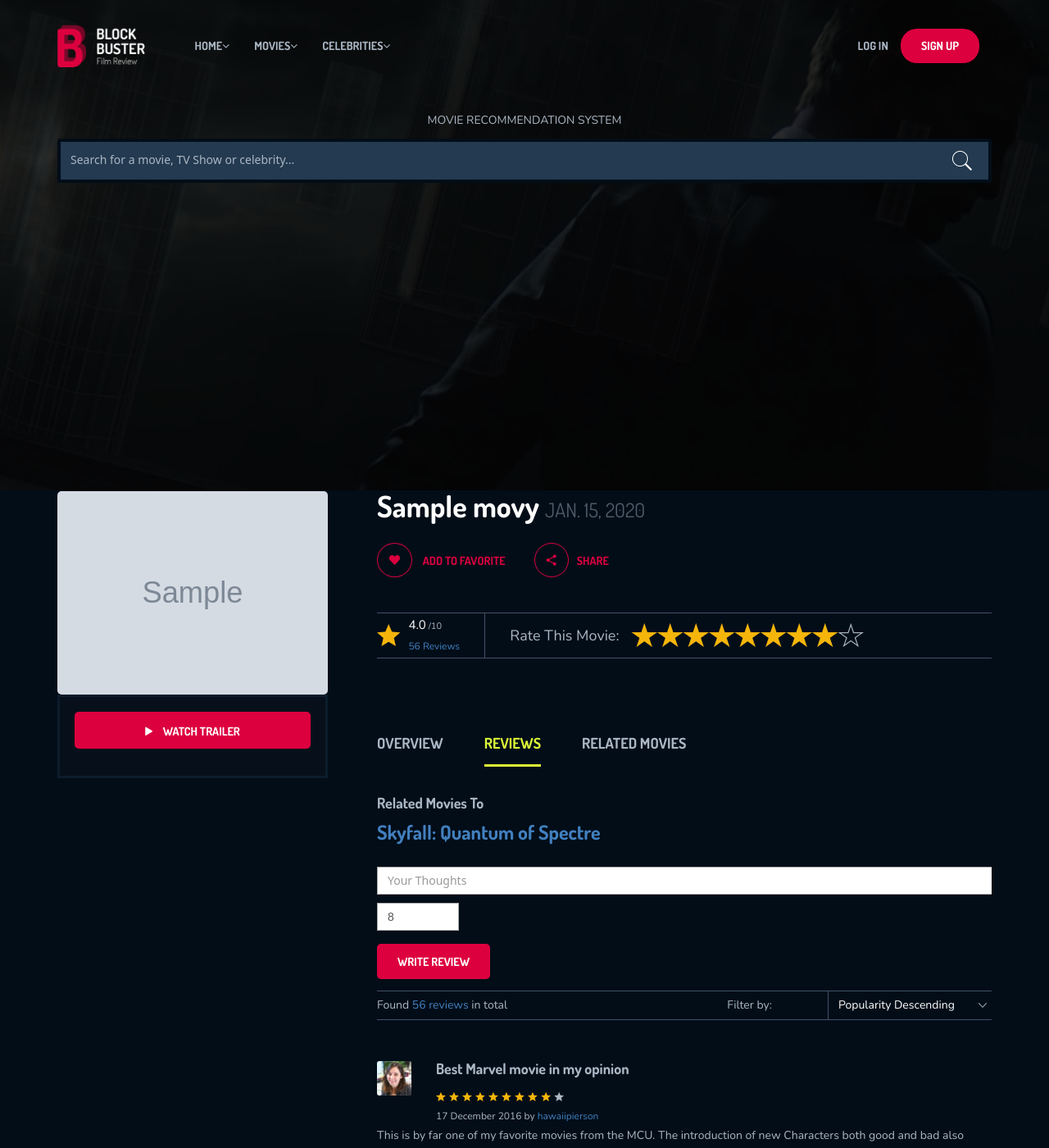
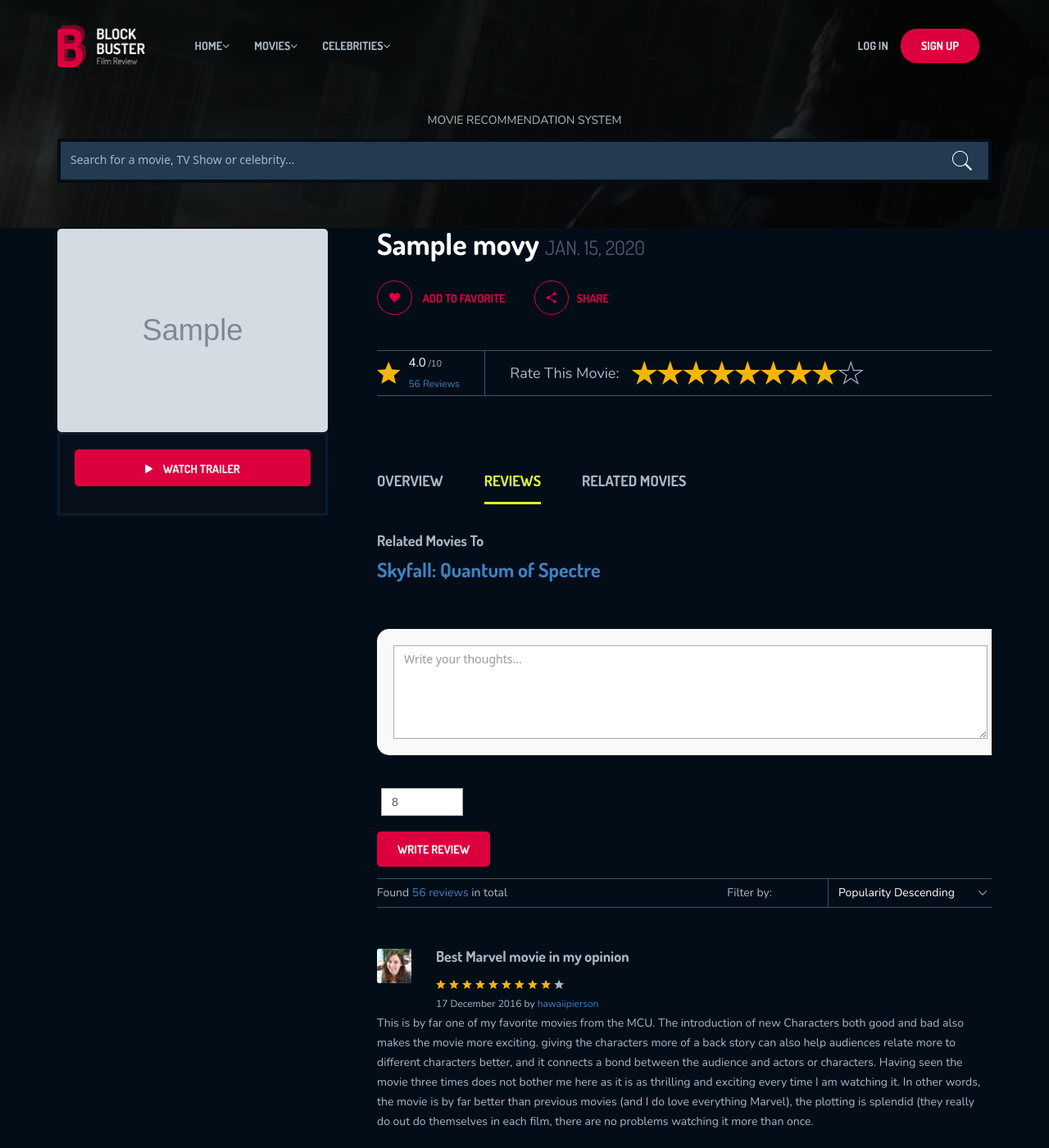
Before and after one commit to swostika9988/Movie-Recommendation-System, a Django app: template recommend/templates/movie.html in a window 1280 px wide, after a click on "REVIEWS". Shown: the top 1400 px of the page at 82% size. Run offline with Django 5.2, Linux system fonts and the light colour scheme; tables that the repository leaves empty hold one stand-in row (values such as "Sample post"); the template is opened without the code that fills it: values that come from a table or form of the project are taken from there, most other values are stand-ins (such as "Sample title", 1, 10 or a date in 2020); grey boxes marked "Sample" are stand-in pictures; some libraries are stand-ins or nearby versions.

Commit message:
Adding review

```diff
--- a/recommend/templates/movie.html
+++ b/recommend/templates/movie.html
@@ -4,7 +4,7 @@
 
 {% block content %}
 
-<div class="hero mv-single-hero"></div>
+<div class="hero mv-single-hero" style=" height: 278px "></div>
 	<div class="container">
 		<div class="row">
 			<div class="col-md-12">
@@ -142,11 +142,11 @@
 						            	</div>
                                         <div>
                                              <!--custom code for write review -->
-                                            <div class="mb-3">
-                                                <input type="text" class="form-control" id="user_review" placeholder="Your Thoughts">
+                                            <div class="mb-3" style="width: 100%; max-width: 800px; margin: 30px auto; background-color: #f9f9f9; border-radius: 15px; padding: 20px; box-shadow: 0 8px 16px rgba(0, 0, 0, 0.1); ">
+												<textarea class="form-control" id="user_review" placeholder="Write your thoughts..." rows="5"></textarea>
                                             </div>
-                                            <div class="mb-3" style="padding-top: 10px;padding-bottom: 27px;width: 100px;">
-                                                <input min="1" max="10" value="8" type="number" class="form-control" id="user_rating" placeholder="ratings">
+                                            <div class="mb-3" style=" margin: 5px; padding-top: 10px; padding-bottom: 25px; width: 100px;">
+                                                <input min="1" max="10" value="8" type="number" class="form-control" id="user_rating" placeholder="ratings" >
                                             </div>
 
                                             <a href="#" class="redbtn">Write Review</a>
```
